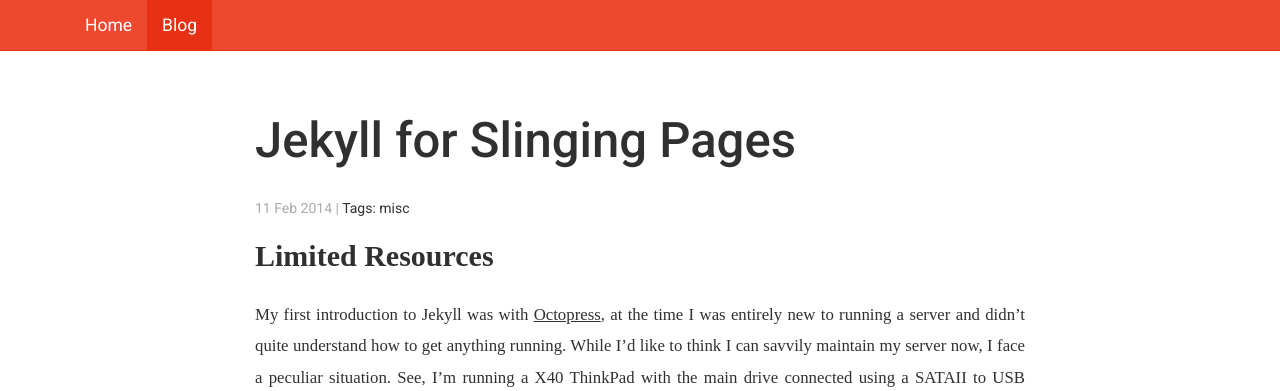
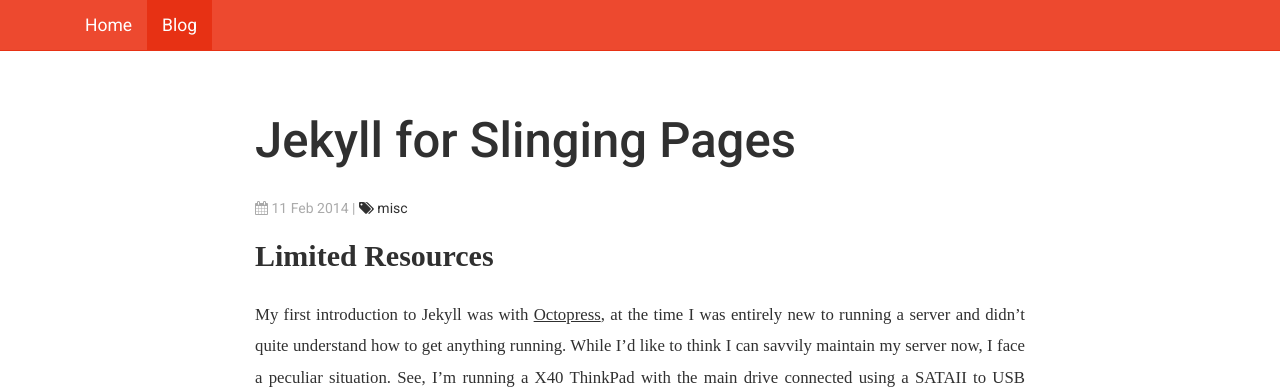
Before and after one commit to 0X1A/wwebsiteasontheinternet, a Jekyll site: the page built from blog/_posts/2014-02-11-using-jekyll.md, in a window 1280 px wide and 900 px high. Shown: the top 391 px of the window. Built offline with Jekyll 4.4.1, drawn with Linux system fonts in a browser that asks for light colours; nearby versions of some CDN libraries; some web fonts are replaced; Markdown is read by kramdown in place of the engine named in the settings; comment, search, counter and statistics services are not loaded.

Commit message:
Add post date and tag icons
Signed-off-by: Alberto Corona <albcoron@gmail.com>

```diff
--- a/_layouts/post.html
+++ b/_layouts/post.html
@@ -4,7 +4,7 @@ layout: default
 <div class="row">
     <div class="col-lg-12 section">
         <h1 class="section-heading">{{ page.title }}</h1>
-        <p class="meta">{{ page.date | date_to_string }} | <a href="{{ site.url }}/blog/tags">Tags: {{ page.tags }}</a></p>
+	<p class="meta"><i class="fa fa-calendar"></i> {{ page.date | date_to_string }} | <a href="{{ site.url }}/blog/tags"> <i class="fa fa-tags"></i> {{ page.tags }}</a></p>
         <div class="post">
             {{ content }}
         </div>
```
